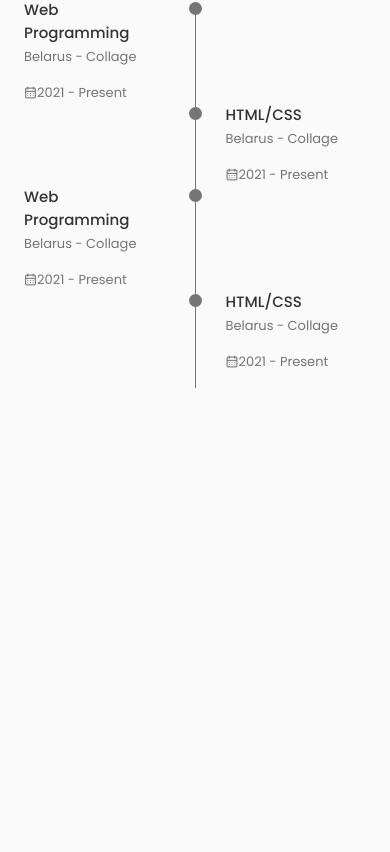
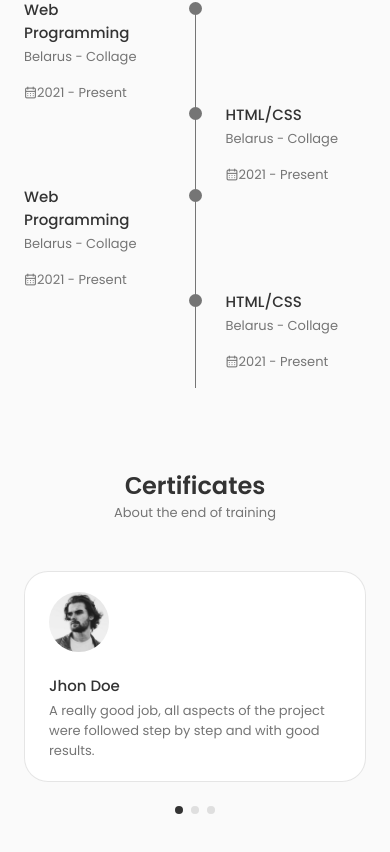
Before and after one commit to Stanislav-Vorozhun/react-cvlanding, a React (Create React App) app: page / in a window 390 px wide. Shown: the part 3062-3914 px from the top of the page. Before the commit the page ends 3546 px from the top, so only its background shows below. Built offline with nearby package versions, Linux system fonts and the light colour scheme.

Commit message:
add slider

```diff
--- a/package.json
+++ b/package.json
@@ -9,6 +9,7 @@
     "react": "^18.2.0",
     "react-dom": "^18.2.0",
     "react-scripts": "5.0.1",
+    "swiper": "^8.4.5",
     "web-vitals": "^2.1.4"
   },
   "scripts": {
--- a/src/App.js
+++ b/src/App.js
@@ -6,6 +6,7 @@
 import Skills from './components/skills/Skills';
 import Services from './components/services/Services';
 import Qualification from './components/qualification/Qualification';
+import Certificates from './components/slider/Certificates';
 
 const App = () => {
   return (
@@ -16,7 +17,8 @@
         <About />
         <Skills />
         <Services />
-        <Qualification/>
+        <Qualification />
+        <Certificates/>
       </main>
     </>
   )
--- /dev/null
+++ b/src/components/slider/Certificates.jsx
@@ -0,0 +1,53 @@
+import React from 'react'
+import { Data } from './Data'
+import './certificates.css'
+// Import Swiper React components
+import { Swiper, SwiperSlide } from "swiper/react";
+
+// Import Swiper styles
+import "swiper/css";
+import "swiper/css/pagination";
+
+// import required modules
+import { Pagination } from "swiper";
+
+const Certificates = () => {
+  return (
+    <section className="testimonial container section">
+      <h2 className="section__title">Сertificates</h2>
+      <span className="section__subtitle">About the end of training</span>
+
+      <Swiper className="testimonial__container"
+        loop={true}
+        grabCursor={true}
+        spaceBetween={24}
+        pagination={{
+          clickable: true,
+        }}
+        breakpoints={{
+          576: {
+            slidesPerView: 2
+          },
+          768: {
+            slidesPerView: 2,
+            spaceBetween: 48,
+          },
+
+        }}
+        modules={[Pagination]}
+      >
+        {Data.map(({ id, image, title, description }) => {
+          return (
+            <SwiperSlide className="testimonial__card" key={id}>
+              <img src={image} alt="" className='testimonial__img' />
+              <h3 className="testimonial__name">{title}</h3>
+              <p className="testimonial__description">{description}</p>
+            </SwiperSlide>
+          )
+        })}
+      </Swiper>
+    </section>
+  )
+}
+
+export default Certificates
--- /dev/null
+++ b/src/components/slider/Data.jsx
@@ -0,0 +1,27 @@
+import Image1 from "../../assets/testimonial1.png"
+import Image2 from "../../assets/testimonial2.png"
+import Image3 from "../../assets/testimonial3.png"
+
+export const Data = [
+  {
+    id: 1,
+    image: Image1,
+    title: "Jhon Doe",
+    description:
+      "A really good job, all aspects of the project were followed step by step and with good results.",
+  },
+  {
+    id: 2,
+    image: Image2,
+    title: "Harry Clinton",
+    description:
+      "A really good job, all aspects of the project were followed step by step and with good results.",
+  },
+  {
+    id: 3,
+    image: Image3,
+    title: "Sara Cill",
+    description:
+      "A really good job, all aspects of the project were followed step by step and with good results.",
+  },
+];
--- /dev/null
+++ b/src/components/slider/certificates.css
@@ -0,0 +1,47 @@
+.testimonial__container {
+  width: 750px;
+}
+
+.testimonial__card {
+  background-color: var(--container-color);
+  border: 1px solid rgba(0, 0, 0, 0.1);
+  padding: 1.5rem 2rem;
+  border-radius: 1.5rem;
+  margin-bottom: var(--mb-3);
+}
+
+.testimonial__img {
+  width: 60px;
+  border-radius: 3rem;
+  margin-bottom: var(--mb-1);
+}
+
+.testimonial__name {
+  font-size: var(--normal-font-size);
+  font-weight: var(--font-medium);
+  margin-bottom: var(--mb-0-25);
+}
+
+.testimonial__description {
+  font-size: var(--small-font-size);
+}
+
+/* Swiper Class */
+.swiper-pagination-bullet {
+  background-color: var(--text-color) !important;
+}
+
+.swiper-pagination-bullet-active {
+  background-color: var(--title-color) !important;
+}
+
+
+@media screen and (max-width:992px) {
+  .testimonial__container {
+    width: initial;
+  }
+
+  .testimonial__card {
+    padding: 1.25rem 1.5rem;
+  }
+}
```
Also changed, not shown: 1 other file (tests, documents, lock files or other folders).
